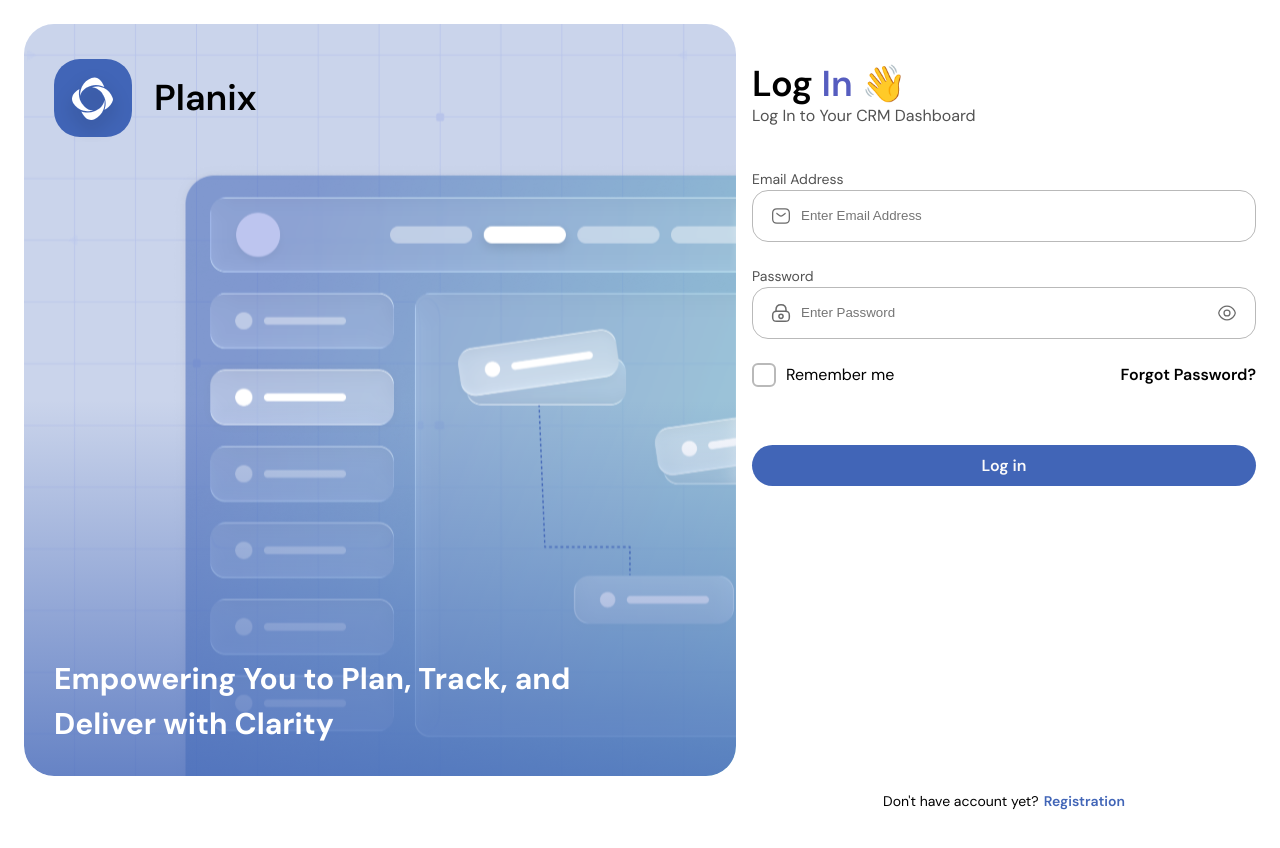
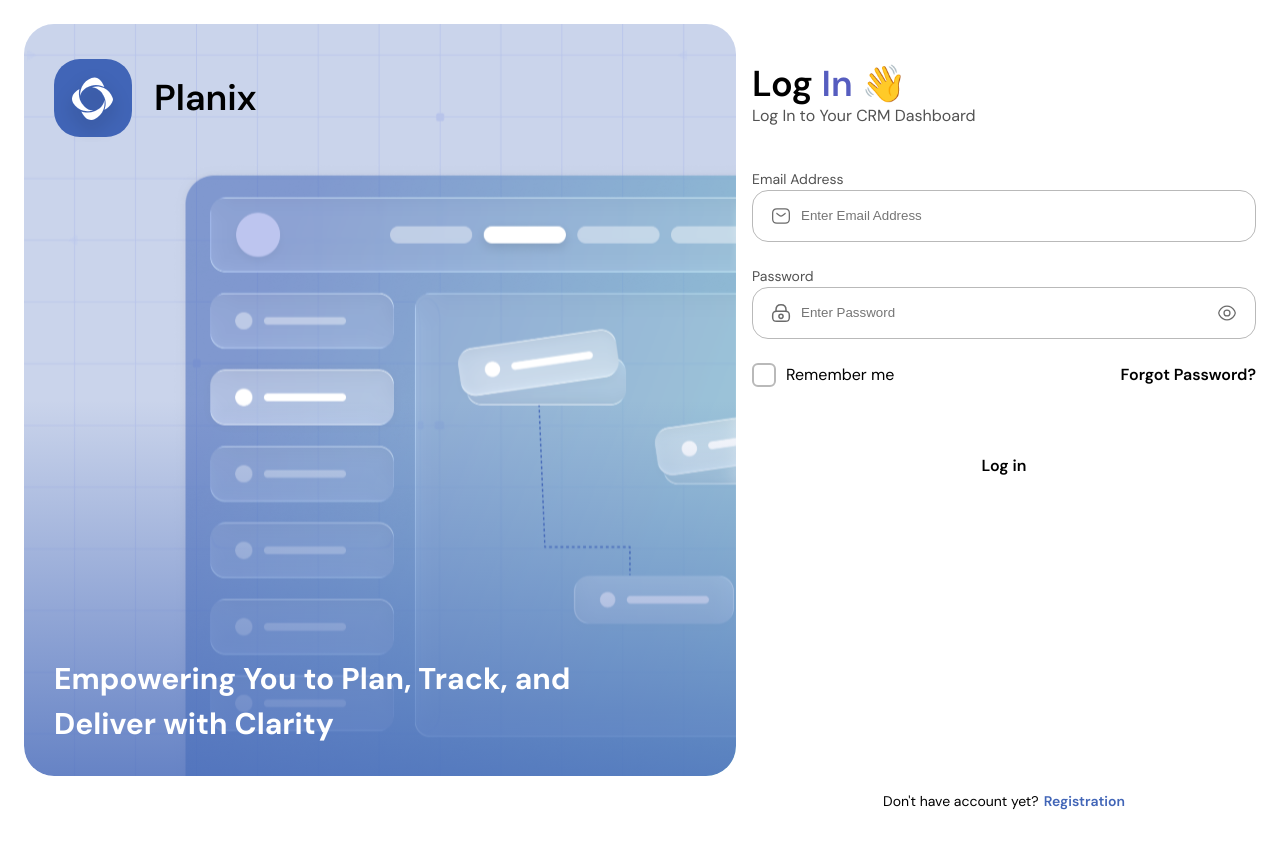
Before and after one commit to Roman-Chaban/planix-app, a Next.js app: page /en/login in a window 1280 px wide. Built offline with nearby package versions, Linux system fonts and the light colour scheme.

Commit message:
Refactor: Fix DEFAULT variant for button.

```diff
--- a/src/features/auth/ui/AuthLoginMain.tsx
+++ b/src/features/auth/ui/AuthLoginMain.tsx
@@ -9,7 +9,7 @@ import { useMediaQuery } from '@/shared/hooks/useMediaQuery';
 import { Box, Button, Checkbox, AppLink } from '@/shared/ui/index';
 
 const { SUBMIT } = BUTTON_TYPES;
-const { PRIMARY: BUTTON_PRIMARY } = BUTTON_VARIANTS;
+const { DEFAULT: BUTTON_PRIMARY } = BUTTON_VARIANTS;
 const { MOBILE_LARGE } = BREAKPOINTS;
 const { SMALL, MEDIUM } = BUTTON_SIZES;
 
```
